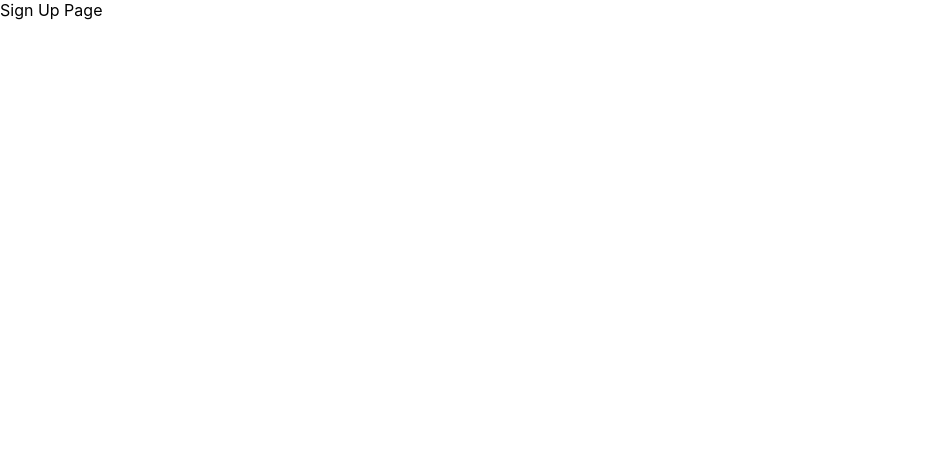
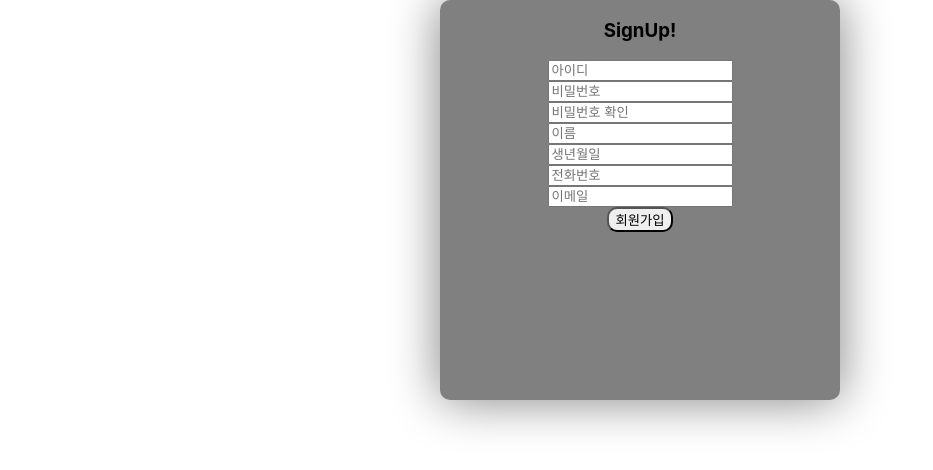
Before and after one commit to jyh4479/myMiniProject, a React (Create React App) app in the folder client/: page /signup in a window 1280 px wide. Shown: the top 470 px of the page, without its empty margins (0-933 px from the left). Built offline with nearby package versions, Linux system fonts and the light colour scheme.

Commit message:
ADD SIGNUP LOGIC

```diff
--- a/client/src/components/container/Login.js
+++ b/client/src/components/container/Login.js
@@ -12,7 +12,6 @@ const Login = props => {
         const id = getInputId.current.value
         const password = getInputPassword.current.value
         await apiService.signIn(id, password)
-        console.log(getInputId.current.value)
     }
 
     const signUp = e => {
--- a/client/src/components/container/SignUp.js
+++ b/client/src/components/container/SignUp.js
@@ -1,8 +1,40 @@
 import React from 'react';
+import apiService from '../../utils/API'
+import {BasicButton, BasicText, ComponentBox, Row} from '../presentational';
 
 const SignUp = () => {
-    return(
-        <div>Sign Up Page</div>
+    let getInputId = React.createRef()
+    let getInputPassword = React.createRef()
+    let getInputName = React.createRef()
+    let getInputEmail = React.createRef()
+
+    const signUp = async (e) => {
+        const id = getInputId.current.value
+        const password = getInputPassword.current.value
+        const name = getInputName.current.value
+        const email = getInputEmail.current.value
+        await apiService.signUp(id, password, name, email)
+    }
+
+    return (
+        <Row>
+            <ComponentBox width={400} height={400}>
+                <BasicText type={'title'} message={'SignUp!'}/>
+                <Row><input placeholder={'아이디'} ref={getInputId}/></Row>
+                <Row><input placeholder={'비밀번호'} type={'password'} ref={getInputPassword}/></Row>
+                <Row><input placeholder={'비밀번호 확인'}/></Row>
+                <Row><input placeholder={'이름'} ref={getInputName}/></Row>
+                <Row><input placeholder={'생년월일'}/></Row>
+                <Row><input placeholder={'전화번호'}/></Row>
+                <Row><input placeholder={'이메일'} ref={getInputEmail}/></Row>
+
+                <Row marginTop={15} rowGap={10}>
+                    {/*<BasicButton message={'로그인'} onClick={signIn}/>*/}
+                    <BasicButton message={'회원가입'} onClick={signUp}/>
+                </Row>
+
+            </ComponentBox>
+        </Row>
     )
 }
 
--- a/client/src/utils/API.js
+++ b/client/src/utils/API.js
@@ -3,7 +3,12 @@ const baseUrl = "http://localhost:8080/";
 
 const signIn = async (id, password) => {
     const data = {id: id, password: password}
-    const res = await axios.post(baseUrl + "test/get", data)
+    const res = await axios.post(baseUrl + "jplan/signin", data)
 }
 
-export default {signIn}
+const signUp = async (id, password, name, email) => {
+    const data = {id: id, password: password, name: name, email: email}
+    const res = await axios.post(baseUrl + "jplan/signup", data)
+}
+
+export default {signIn, signUp}
```
